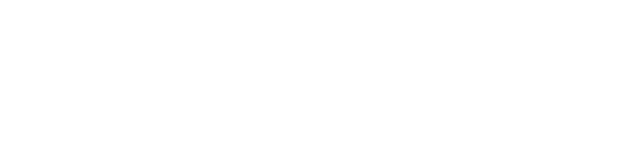
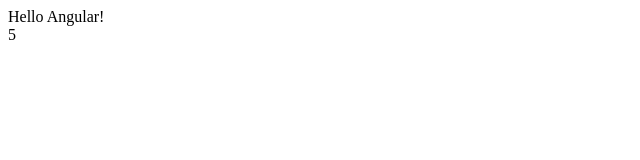
Before and after one commit to edsperanto/devleague--angular-tutorial, a website: page public/index.html in a window 1280 px wide. Shown: the whole page, without its empty margins (0-640 px from the left). Drawn offline with nearby package versions, Linux system fonts and the light colour scheme.

Commit message:
step3_templating

```diff
--- a/public/index.html
+++ b/public/index.html
@@ -5,7 +5,10 @@
 	<title>Angular Tutorial</title>
 	<script src="https://cdnjs.cloudflare.com/ajax/libs/angular.js/1.5.11/angular.min.js" type="text/javascript" charset="utf-8"></script>
 </head>
-<body>
+<body ng-app>
+	{{"Hello " + "Angular!"}}
+	<br>
+	{{2 + 3}}
 
 </body>
 </html>
```
